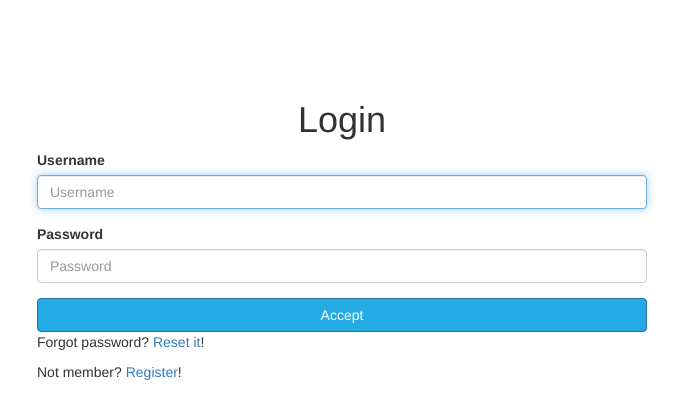
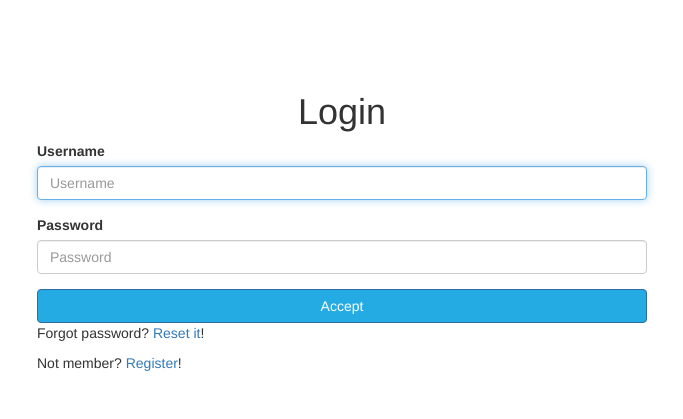
Before and after one commit to solvo/ECSL, a Django app: page /accounts/login/ in a window 1280 px wide. Shown: the top 419 px of the page, without its empty margins (298-981 px from the left). Run offline with Django 3.2, Linux system fonts and the light colour scheme; some libraries are stand-ins or nearby versions.

Commit message:
add, mdf css content

```diff
--- a/system/static/css/style.css
+++ b/system/static/css/style.css
@@ -1,2 +1,2 @@
-@font-face{font-family:'Lato';src:url("lato/lato-regular.eot");src:local("Ôÿ║"),url("lato/lato-regular.woff") format("woff"),url("lato/lato-regular.ttf") format("truetype"),url("lato/lato-regular.svg") format("svg");font-weight:normal;font-style:normal}.btn-primary{background-color:#24ABE3}.nav-main{background-color:#fff}.nav-main .navbar-header{padding:1rem}.nav-main .navbar-nav li{padding:1rem}.nav-main .navbar-nav li.active a{color:#E92177 !important}.nav-main .navbar-nav li a{transition:0.25s ease-in;color:#24ABE3 !important}.nav-main .navbar-nav li a:hover{color:#E92177 !important}.login-page{margin-top:10rem}.login-page .login-content .login-title{text-align:center}.login-page .login-content .login-form button,.login-page .login-content .login-extras button{width:100%}.registrer-page{margin-top:10rem}.registrer-page .register-title{text-align:center}.registrer-page .register-form button{width:100%}
+@font-face{font-family:'Lato';src:url("lato/lato-regular.eot");src:local("Ôÿ║"),url("lato/lato-regular.woff") format("woff"),url("lato/lato-regular.ttf") format("truetype"),url("lato/lato-regular.svg") format("svg");font-weight:normal;font-style:normal}.btn-primary{background-color:#24ABE3}.nav-main{background-color:#fff}.nav-main .navbar-header{padding:1rem}.nav-main .navbar-nav li{padding:1rem}.nav-main .navbar-nav li.active a{color:#E92177 !important}.nav-main .navbar-nav li a{transition:0.25s ease-in;color:#24ABE3 !important}.nav-main .navbar-nav li a:hover{color:#E92177 !important}.login-page{margin-top:15%}.login-page .login-content .login-title{text-align:center}.login-page .login-content .login-form button,.login-page .login-content .login-extras button{width:100%}.registrer-page{margin-top:15%}.registrer-page .register-title{text-align:center}.registrer-page .register-form button{width:100%}
 /*# sourceMappingURL=style.css.map */
--- a/system/static/scss/_body.scss
+++ b/system/static/scss/_body.scss
@@ -1,5 +1,5 @@
 .login-page {
-  margin-top: 10rem;
+  margin-top: 15%;
   .login-content {
     .login-title {
       text-align: center;
@@ -16,7 +16,7 @@
 }
 
 .registrer-page {
-  margin-top: 10rem;
+  margin-top: 15%;
   .register-title {
     text-align: center;
   }
```
Also changed, not shown: 1 other file.
